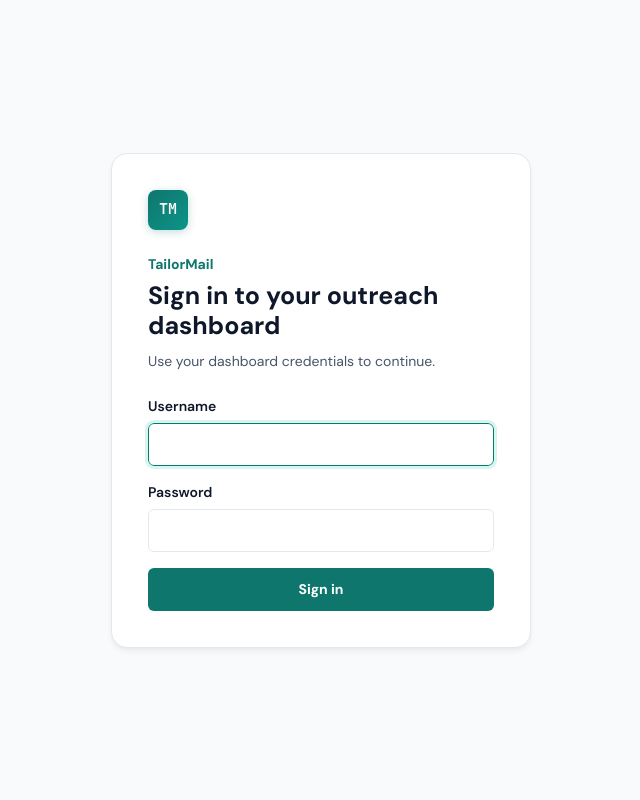
After one commit to britsync07-prog/cvme, a FastAPI app: template templates/login.html in a window 1280 px wide. The commit adds this page. Shown: the whole page, without its empty margins (319-959 px from the left). Run offline with FastAPI, Linux system fonts and the light colour scheme; the template is opened without the code that fills it, so the values that code supplies are empty; some libraries are stand-ins or nearby versions.

Commit message:
Replace browser basic auth with dashboard login

```diff
--- a/app/main.py
+++ b/app/main.py
@@ -3,6 +3,7 @@ from datetime import datetime, timezone
 from pathlib import Path
 import re
 import secrets
+from urllib.parse import quote
 from zoneinfo import ZoneInfo, ZoneInfoNotFoundError
 
 import httpx
@@ -13,6 +14,7 @@ from fastapi.templating import Jinja2Templates
 from sqlalchemy import func, select, text, update
 from sqlalchemy.exc import SQLAlchemyError
 from starlette.middleware.base import BaseHTTPMiddleware
+from starlette.middleware.sessions import SessionMiddleware
 from starlette.middleware.trustedhost import TrustedHostMiddleware
 
 from .config import settings, update_settings
@@ -51,15 +53,16 @@ templates = Jinja2Templates(directory="templates")
 
 class SecurityMiddleware(BaseHTTPMiddleware):
     async def dispatch(self, request: Request, call_next):
-        if settings.admin_username and request.url.path != "/healthz":
-            auth = request.headers.get("authorization", "")
-            expected = f"Basic {__import__('base64').b64encode(f'{settings.admin_username}:{settings.admin_password}'.encode()).decode()}"
-            if not secrets.compare_digest(auth, expected):
-                return PlainTextResponse(
-                    "Authentication required",
-                    401,
-                    {"WWW-Authenticate": 'Basic realm="TailorMail"'},
-                )
+        if (
+            settings.admin_username
+            and request.url.path not in {"/healthz", "/login"}
+            and not request.url.path.startswith("/static/")
+            and not request.session.get("authenticated")
+        ):
+            target = request.url.path
+            if request.url.query:
+                target = f"{target}?{request.url.query}"
+            return RedirectResponse(f"/login?next={quote(target, safe='/?=&')}", status_code=303)
         response = await call_next(request)
         response.headers["X-Content-Type-Options"] = "nosniff"
         response.headers["X-Frame-Options"] = "SAMEORIGIN"
@@ -77,6 +80,14 @@ class SecurityMiddleware(BaseHTTPMiddleware):
 
 
 app.add_middleware(SecurityMiddleware)
+app.add_middleware(
+    SessionMiddleware,
+    secret_key=settings.app_secret,
+    session_cookie="tailormail_session",
+    max_age=60 * 60 * 12,
+    same_site="lax",
+    https_only=settings.environment == "production",
+)
 
 
 @app.get("/healthz", include_in_schema=False)
@@ -87,6 +98,37 @@ def healthz():
     except SQLAlchemyError as exc:
         raise HTTPException(503, "Database unavailable") from exc
     return {"status": "ok"}
+
+
+def _safe_next(next_path: str) -> str:
+    return next_path if next_path.startswith("/") and not next_path.startswith("//") else "/"
+
+
+@app.get("/login")
+def login_page(request: Request, next: str = "/"):
+    if request.session.get("authenticated"):
+        return RedirectResponse(_safe_next(next), status_code=303)
+    return templates.TemplateResponse(request, "login.html", {"next": _safe_next(next), "error": ""})
+
+
+@app.post("/login")
+def login(request: Request, username: str = Form(), password: str = Form(), next: str = Form("/")):
+    if settings.admin_username and secrets.compare_digest(username, settings.admin_username) and secrets.compare_digest(password, settings.admin_password):
+        request.session.clear()
+        request.session["authenticated"] = True
+        return RedirectResponse(_safe_next(next), status_code=303)
+    return templates.TemplateResponse(
+        request,
+        "login.html",
+        {"next": _safe_next(next), "error": "Incorrect username or password."},
+        status_code=401,
+    )
+
+
+@app.post("/logout")
+def logout(request: Request):
+    request.session.clear()
+    return RedirectResponse("/login", status_code=303)
 
 
 def audit(db, campaign: Campaign, action: str, detail: str) -> None:
--- a/requirements.txt
+++ b/requirements.txt
@@ -7,6 +7,7 @@ pydantic-settings==2.9.1
 jinja2==3.1.6
 python-multipart==0.0.20
 httpx==0.28.1
+itsdangerous==2.2.0
 PyYAML==6.0.2
 tzdata==2025.2
 email-validator==2.2.0
--- a/static/app.css
+++ b/static/app.css
@@ -39,6 +39,34 @@ body {
   line-height: 1.5;
   -webkit-font-smoothing: antialiased;
 }
+
+.login-page {
+  min-height: 100vh;
+  display: grid;
+  place-items: center;
+  padding: 24px;
+}
+
+.login-card {
+  width: min(100%, 420px);
+  padding: 36px;
+  background: var(--surface);
+  border: 1px solid var(--border);
+  border-radius: 16px;
+  box-shadow: var(--shadow);
+}
+
+.login-card .logo-mark { margin-bottom: 24px; }
+.eyebrow { margin: 0 0 6px; color: var(--primary); font-weight: 700; }
+.login-card h1 { margin: 0; font-size: 25px; line-height: 1.2; }
+.login-copy { color: var(--text-muted); margin: 10px 0 24px; }
+.login-form { display: grid; gap: 16px; }
+.login-form label { display: grid; gap: 6px; font-weight: 600; }
+.login-form input { width: 100%; padding: 10px 12px; border: 1px solid var(--border); border-radius: var(--radius-sm); font: inherit; }
+.login-form input:focus { outline: 2px solid var(--primary-light); border-color: var(--primary); }
+.login-form button { border: 0; border-radius: var(--radius-sm); padding: 11px 14px; background: var(--primary); color: white; font: inherit; font-weight: 700; cursor: pointer; }
+.login-form button:hover { background: var(--primary-hover); }
+.login-error { margin: 0 0 16px; padding: 10px 12px; color: var(--danger); background: var(--danger-bg); border-radius: var(--radius-sm); }
 
 /* Layout */
 .app-layout {
--- /dev/null
+++ b/templates/login.html
@@ -0,0 +1,24 @@
+<!doctype html>
+<html lang="en">
+<head>
+  <meta charset="utf-8">
+  <meta name="viewport" content="width=device-width, initial-scale=1">
+  <title>Sign in · TailorMail</title>
+  <link rel="stylesheet" href="/static/app.css">
+</head>
+<body class="login-page">
+  <main class="login-card" aria-labelledby="login-title">
+    <div class="logo-mark" aria-hidden="true">TM</div>
+    <p class="eyebrow">TailorMail</p>
+    <h1 id="login-title">Sign in to your outreach dashboard</h1>
+    <p class="login-copy">Use your dashboard credentials to continue.</p>
+    {% if error %}<p class="login-error" role="alert">{{ error }}</p>{% endif %}
+    <form method="post" action="/login" class="login-form">
+      <input type="hidden" name="next" value="{{ next }}">
+      <label>Username<input name="username" autocomplete="username" required autofocus></label>
+      <label>Password<input name="password" type="password" autocomplete="current-password" required></label>
+      <button type="submit">Sign in</button>
+    </form>
+  </main>
+</body>
+</html>
```
Also changed, not shown: tests/test_workflow.py (+15 -0 lines).
